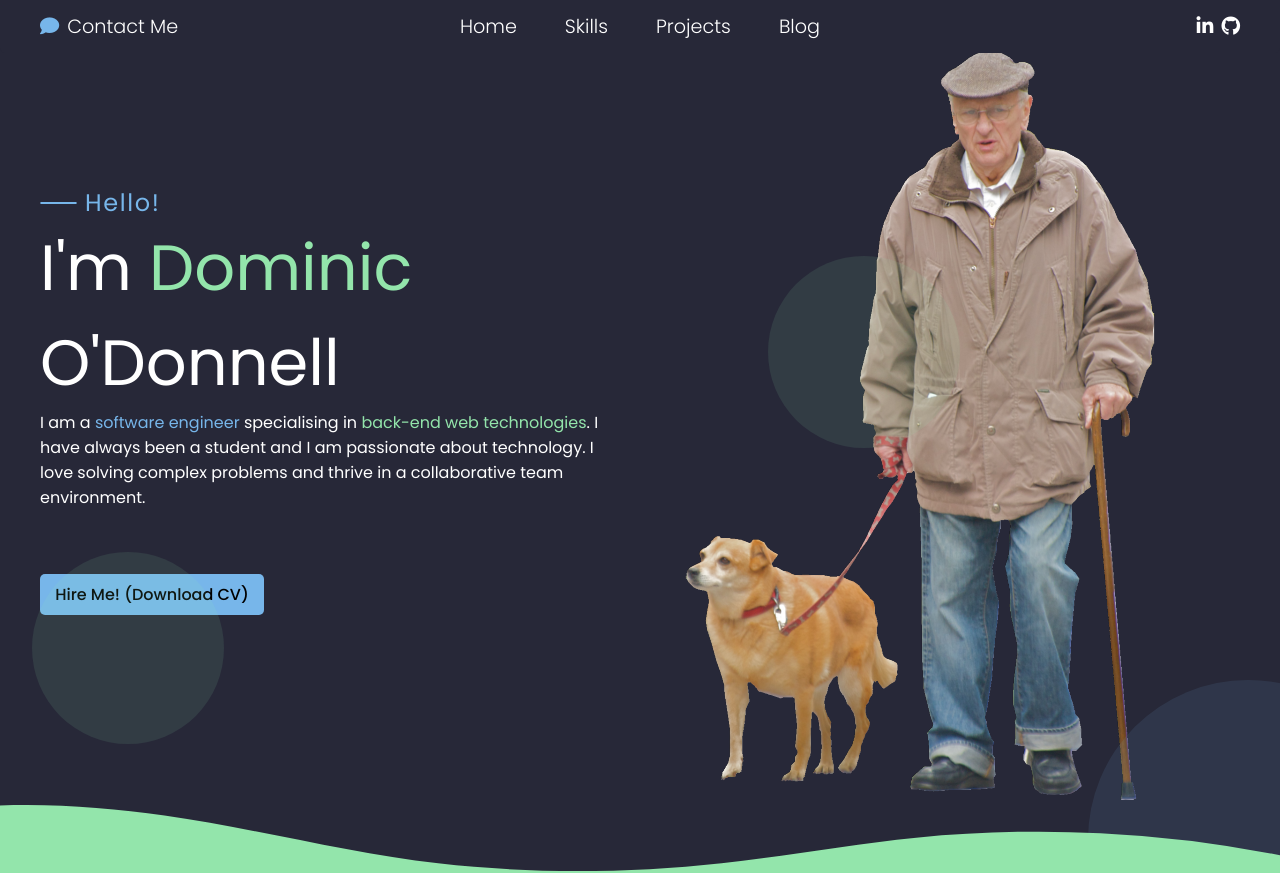
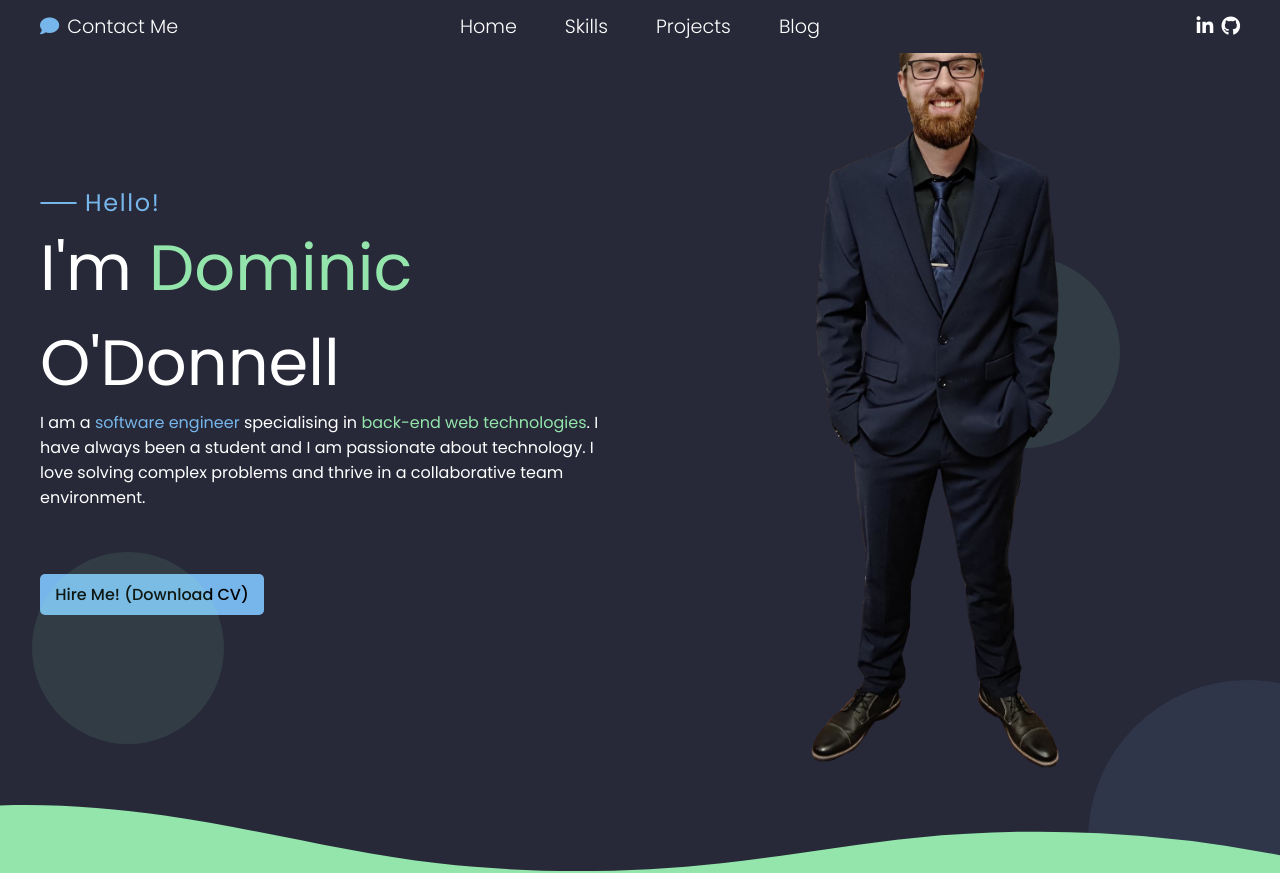
Before and after one commit to Dominicod/Portfolio, a Flask app: page / in a window 1280 px wide. Shown: the top 873 px of the page. Run offline with Flask 2, Linux system fonts and the light colour scheme; some libraries are stand-ins or nearby versions.

Commit message:
Correct banner image placed

```diff
--- a/app.py
+++ b/app.py
@@ -12,8 +12,6 @@ app.config['MAIL_PASSWORD'] = environ.get('password')
 app.config['MAIL_USE_TLS'] = True
 app.config['MAIL_USE_SSL'] = False
 mail = Mail(app)
-
-app.config.from_envvar('config')
 
 @app.route('/', methods=['GET'])
 def index():
--- a/static/styles/app.css
+++ b/static/styles/app.css
@@ -298,12 +298,17 @@ h1 {
   margin-top: 4rem;
 }
 
+.fp-right {
+  z-index: 10;
+}
+
 .image {
-  background-image: url(../../../../static/img/Temp-IMG.png);
+  background-image: url(../../../../static/img/dominicod.png);
   height: 100vh;
   width: 40rem;
   background-repeat: no-repeat;
   background-position: bottom;
+  background-size: cover;
 }
 
 .blog-card, .project-card, .skill-card {
@@ -715,11 +720,6 @@ h1 {
   overflow: hidden;
   position: absolute;
   opacity: 10%;
-  transition: opacity 1000ms ease-in-out;
-}
-.circle-Cnt-4:hover, .circle-Cnt-3:hover, .circle-Cnt-2:hover, .circle-Cnt-1:hover, .circle-Prj-4:hover, .circle-Prj-3:hover, .circle-Prj-2:hover, .circle-Prj-1:hover, .circle-FP-3:hover, .circle-FP-2:hover, .circle-FP-1:hover {
-  transition: opacity 1000ms ease-in-out;
-  opacity: 50%;
 }
 
 .circle-Cnt-4::before, .circle-Cnt-1::before, .circle-Prj-4::before, .circle-Prj-1::before, .circle-FP-1::before {
@@ -727,11 +727,6 @@ h1 {
   position: absolute;
   border-radius: 50%;
   opacity: 100%;
-  transition: opacity 1000ms ease-in-out;
-}
-.circle-Cnt-4:hover::before, .circle-Cnt-1:hover::before, .circle-Prj-4:hover::before, .circle-Prj-1:hover::before, .circle-FP-1:hover::before {
-  transition: opacity 1000ms ease-in-out;
-  opacity: 50%;
 }
 
 /* FONT PAGE CIRCLE STYLES
@@ -757,7 +752,7 @@ h1 {
   background-color: var(--color-secondary);
   border-radius: 50%;
   top: 16rem;
-  right: 20rem;
+  right: 10rem;
 }
 
 .circle-FP-3 {
--- a/static/styles/sass/abstracts/_placeholders/_circle.scss
+++ b/static/styles/sass/abstracts/_placeholders/_circle.scss
@@ -4,22 +4,10 @@
     overflow: hidden;
     position: absolute;
     opacity: 10%;
-    transition: opacity 1000ms ease-in-out;
-
-    &:hover {
-        transition: opacity 1000ms ease-in-out;
-        opacity: 50%;
-    }
 }
 %circle-translated {
     content: "";
     position: absolute;
     border-radius: 50%;
     opacity: 100%;
-    transition: opacity 1000ms ease-in-out;
-
-    &:hover {
-        transition: opacity 1000ms ease-in-out;
-        opacity: 50%;
-    }
 }
--- a/static/styles/sass/layout/_circles.scss
+++ b/static/styles/sass/layout/_circles.scss
@@ -25,7 +25,7 @@
     background-color: var(--color-secondary);
     border-radius: 50%;
     top: 16rem;
-    right: 20rem;
+    right: 10rem;
 }
 
 .circle-FP-3 {
--- a/static/styles/sass/pages/_frontpage.scss
+++ b/static/styles/sass/pages/_frontpage.scss
@@ -75,10 +75,14 @@ h1 {
 .frontpage-btn {
     margin-top: 4rem;
 }
+.fp-right {
+    z-index: 10;
+}
 .image {
-    background-image: url(../../../../static/img/Temp-IMG.png);
+    background-image: url(../../../../static/img/dominicod.png);
     height: 100vh;
     width: 40rem;
     background-repeat: no-repeat;
     background-position: bottom;
+    background-size: cover;
 }
```
Also changed, not shown: static/img/Temp-IMG.png (deleted), static/img/dominicod.png (added), 1 other file.
